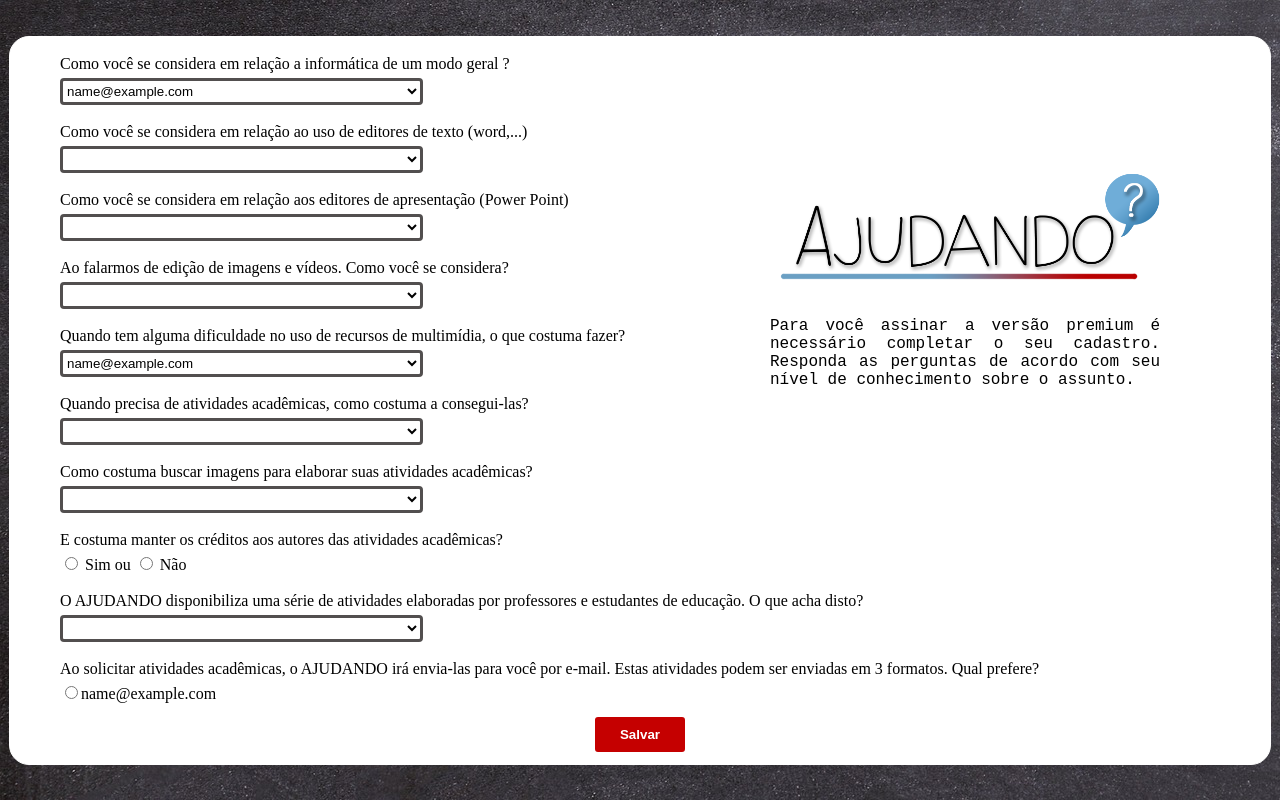
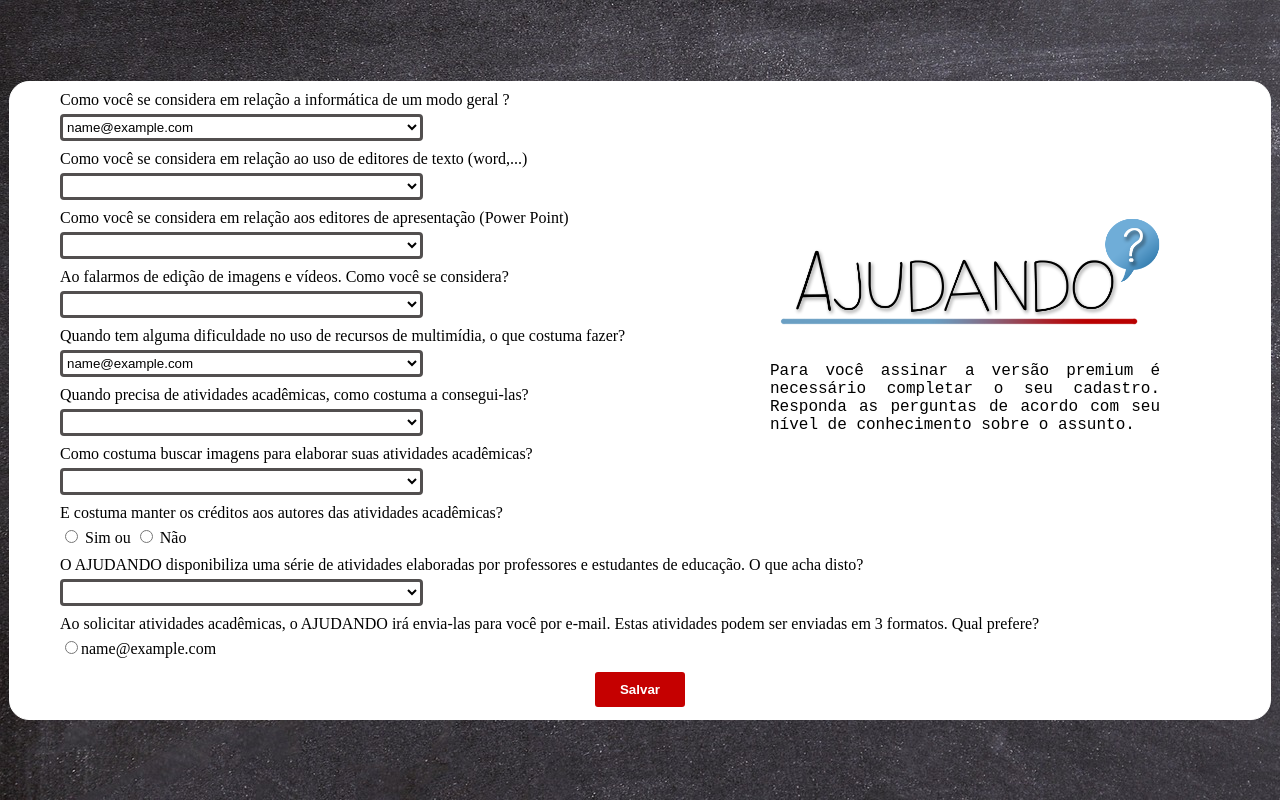
Before and after one commit to Ajudando/Ajudando-Oficial, a PHP site: page /completar_cadastro.php in a window 1280 px wide. Run offline with PHP 8.4, Linux system fonts and the light colour scheme; tables that the repository leaves empty or names only in its code hold one stand-in row (values such as "Sample post"); data that the repository does not hold is empty.

Commit message:
fix completr

```diff
--- a/css/completar.css
+++ b/css/completar.css
@@ -1,6 +1,7 @@
 body {
     padding: 0;
     margin: 0;
+    overflow: hidden;
 }
 
 .fundo-completar {
@@ -38,7 +39,7 @@ select {
 
 p {
     margin: 0;
-    margin-top: 18px;
+    margin-top: 9px;
     margin-bottom: 5px;
 }
 
```
